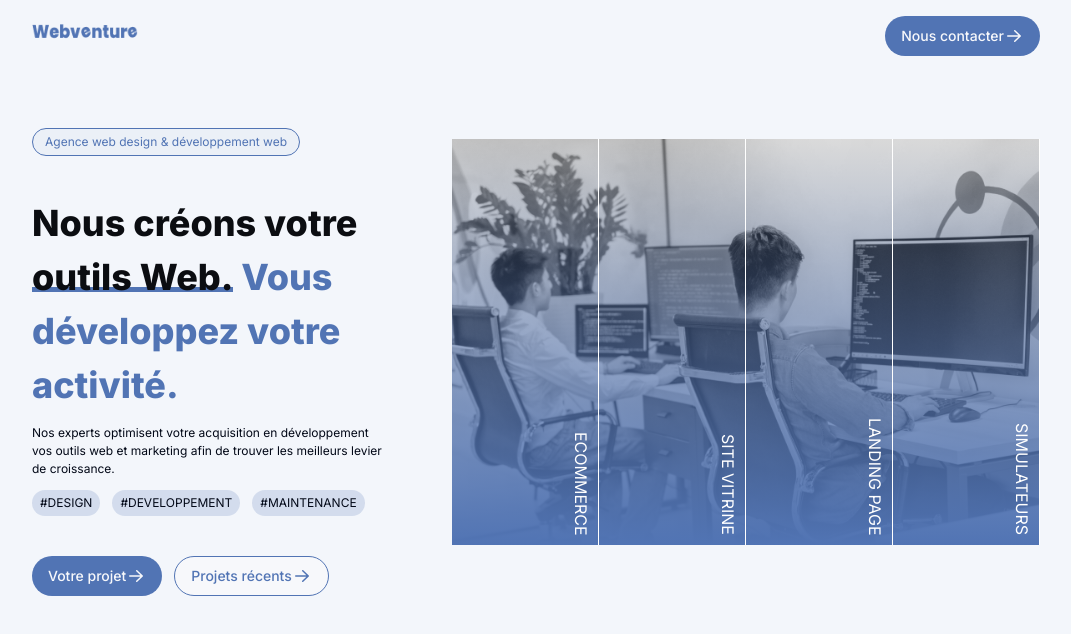
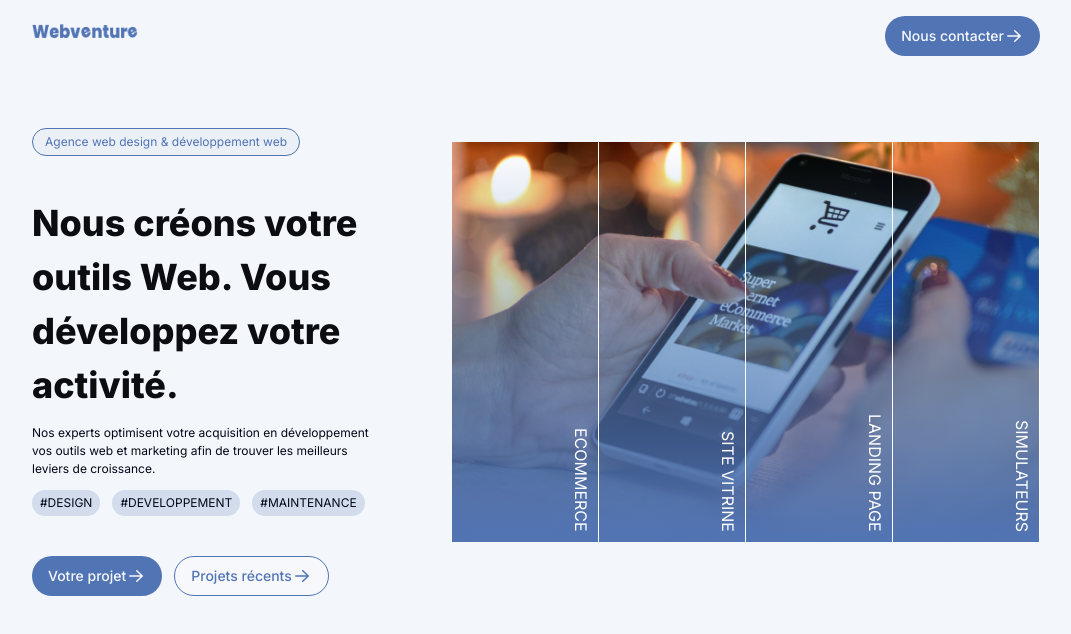
Before and after one commit to magicniclus/weebventure, a Next.js app: page / in a window 1280 px wide. Shown: the top 634 px of the page, without its empty margins (104-1175 px from the left). Built offline with nearby package versions, Linux system fonts and the light colour scheme.

Commit message:
Update Hero.tsx

```diff
--- a/src/components/Hero.tsx
+++ b/src/components/Hero.tsx
@@ -1,23 +1,54 @@
-"use client";
-
-import { useEffect } from "react";
-
 import { gsap } from "gsap";
 import Image from "next/image";
+import { useEffect, useRef, useState } from "react";
 import Nav from "./Nav";
 import { Button } from "./ui/button";
 
 const Hero = () => {
+  const devImageRef = useRef(null);
+  const imageRef = useRef(null);
+  const ecommerceImageRef = useRef(null);
+
+  const imageOptions = [
+    { name: "ECOMMERCE", path: "/background/ecommerce.jpg" },
+    { name: "SITE VITRINE", path: "/background/vitrine.jpg" },
+    { name: "LANDING PAGE", path: "/background/dev.jpg" },
+    { name: "SIMULATEURS", path: "/background/simulateur.jpg" },
+  ];
+
+  const [activeImage, setActiveImage] = useState(imageOptions[0].path);
+
   useEffect(() => {
-    gsap.to(".text-highlight::before", {
-      duration: 1,
-      width: "100%",
-      delay: 1,
-    });
+    if (imageRef.current) {
+      gsap.to(imageRef.current, { opacity: 0, duration: 2 }).then(() => {
+        setActiveImage(activeImage);
+        gsap.to(imageRef.current, { opacity: 1, duration: 2 });
+      });
+    }
+  }, [activeImage]);
+
+  const handleMouseEnter = (imagePath: string) => {
+    setActiveImage(imagePath);
+  };
+
+  useEffect(() => {
+    gsap.set(ecommerceImageRef.current, { opacity: 0 }); //
   }, []);
+
+  const handleMouseLeave = () => {
+    gsap.to(devImageRef.current, { opacity: 1, duration: 1 });
+    gsap.to(ecommerceImageRef.current, { opacity: 0, duration: 1 });
+  };
+
   return (
     <>
+      {/* Styles et autres éléments */}
       <style jsx>{`
+        .imageTransition {
+          transition: opacity 1s ease-in-out;
+          position: absolute;
+          inset: 0;
+        }
         .overlay-gradient {
           position: absolute;
           top: 0;
@@ -29,31 +60,35 @@ const Hero = () => {
             rgba(255, 255, 255, 0) 0%,
             #5174b4 100%
           );
+          z-index: 19;
+        }
+
+        .container-lign-right {
           z-index: 20;
         }
 
-        .text-highlight {
-          display: inline-block;
-          position: relative;
-          z-index: 2;
+        .vertical-text {
+          position: absolute;
+          bottom: 10px;
+          right: 30px;
+          writing-mode: vertical-lr;
+          transform: translateX(100%);
+          white-space: nowrap;
+          z-index: 31;
+          color: white;
+          transition: transform 0.3s ease;
         }
-
-        .text-highlight::before {
-          content: "";
-          position: absolute;
-          bottom: 12px;
-          left: 0;
-          width: 100%;
-          height: 5px;
-          background-color: #5174b4;
-          z-index: -1;
+        .lignRight:hover .vertical-text {
+          transform: translateX(100%) scale(1.1);
+          color: #f7f8fb;
         }
 
         .lignRight {
           position: relative;
           overflow: hidden;
           cursor: pointer;
-          z-index: 30;
+          z-index: 50;
+          height: 100%;
         }
 
         .lignRight::before {
@@ -67,23 +102,6 @@ const Hero = () => {
           transition: background-color 0.5s ease;
         }
 
-        .vertical-text {
-          position: absolute;
-          bottom: 10px;
-          right: 30px;
-          writing-mode: vertical-lr;
-          transform: translateX(100%);
-          white-space: nowrap;
-          z-index: 31;
-          color: white;
-          transition: transform 0.3s ease;
-        }
-
-        .lignRight:hover .vertical-text {
-          transform: translateX(100%) scale(1.1);
-          color: #f7f8fb;
-        }
-
         .lignRight::before {
           content: "";
           position: absolute;
@@ -92,7 +110,7 @@ const Hero = () => {
           width: 1px;
           height: 100%;
           background: white;
-          z-index: 30;
+          z-index: 70;
           transition: background-color 0.5s ease;
         }
 
@@ -100,7 +118,7 @@ const Hero = () => {
           background: linear-gradient(to top, #5174b4 0%, white 100%);
           background-size: 100% 100%;
           background-repeat: no-repeat;
-          animation: fillUpGradient 0.5s ease forwards;
+          animation: fillUpGradient 1s ease forwards;
         }
 
         @keyframes fillUpGradient {
@@ -114,24 +132,22 @@ const Hero = () => {
           }
         }
       `}</style>
-
       <div className="w-full relative bg-accentDev/10 pb-10">
         <Nav />
-        <div className="max-w-5xl mx-auto py-4 px-2 flex justify-between md:flex-row flex-col items-center">
+        <section className="max-w-5xl mx-auto py-4 px-2 flex justify-between md:flex-row flex-col items-center">
+          {/* Section gauche */}
           <div className="md:w-5/12 w-full">
             <div className="px-3 py-1 rounded-full border border-primaryDev text-primaryDev max-w-max text-[12px] md:mt-10 bg-primaryDev/5">
               Agence web design & développement web
             </div>
             <h1 className="text-textDev font-extrabold text-[36px] mt-10">
               Nous créons votre{" "}
-              <span className="text-highlight">outils Web.</span>{" "}
-              <span className="text-primaryDev">
-                Vous développez votre activité.
-              </span>
+              <span className="text-highlight">outils Web.</span> Vous
+              développez votre activité.
             </h1>
             <p className="text-[12px] w-10/12 mt-3">
               Nos experts optimisent votre acquisition en développement vos
-              outils web et marketing afin de trouver les meilleurs levier de
+              outils web et marketing afin de trouver les meilleurs leviers de
               croissance.
             </p>
             <div className="text-[12px] flex mt-3">
@@ -152,35 +168,31 @@ const Hero = () => {
               </Button>
             </div>
           </div>
-          <div className="md:w-7/12 w-full md:mt-0 mt-14">
-            <div className="relative">
-              <Image
-                src="/background/dev.jpg"
-                alt="hero"
-                width={600}
-                height={400}
-                layout="responsive"
-                objectFit="cover"
-                objectPosition="center"
-              />
-              <div className="w-full h-full absolute top-0 left-0 flex">
-                <div className="overlay-gradient"></div>
-                <div className="h-full w-1/4 lignRight relative">
-                  <p className="vertical-text">ECOMMERCE</p>
+
+          {/* Section droite avec images */}
+          <div className="md:w-7/12 w-full md:mt-0 mt-14 min-h-[400px] relative">
+            <Image
+              src={activeImage}
+              alt="Dynamic Image"
+              layout="fill"
+              objectFit="cover"
+              className="imageTransition"
+            />
+            <div className="overlay-gradient"></div>
+            {/* Vos éléments de texte verticaux ici */}
+            <div className="absolute inset-0 flex justify-between items-end w-full">
+              {imageOptions.map((item) => (
+                <div
+                  key={item.name}
+                  className="flex-1 lignRight relative w-1/4"
+                  onMouseEnter={() => setActiveImage(item.path)}
+                >
+                  <p className="vertical-text">{item.name}</p>
                 </div>
-                <div className="h-full w-1/4 lignRight relative">
-                  <p className="vertical-text">SITE VITRINE</p>
-                </div>
-                <div className="h-full w-1/4 lignRight relative">
-                  <p className="vertical-text">LANDING PAGE</p>
-                </div>
-                <div className="h-full w-1/4 lignRight relative">
-                  <p className="vertical-text">SIMULATEURS</p>
-                </div>
-              </div>
+              ))}
             </div>
           </div>
-        </div>
+        </section>
       </div>
     </>
   );
```
